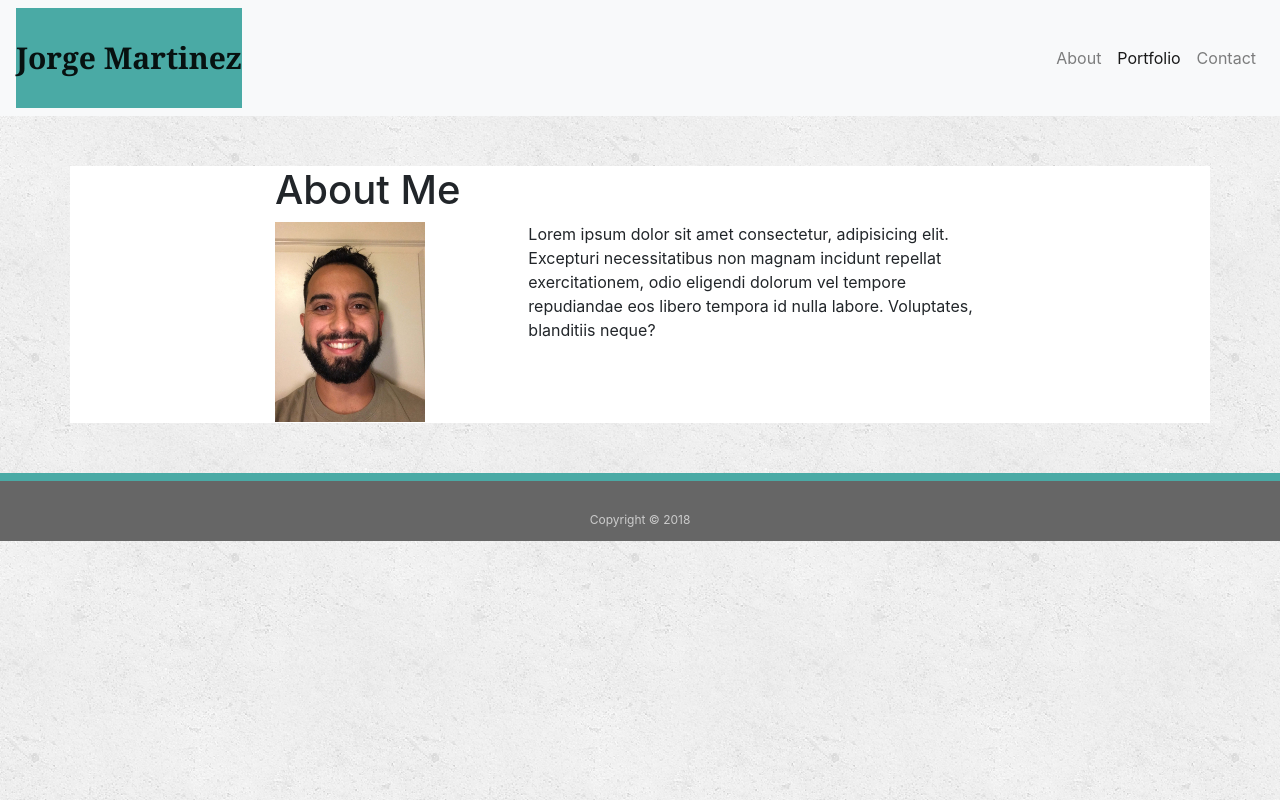
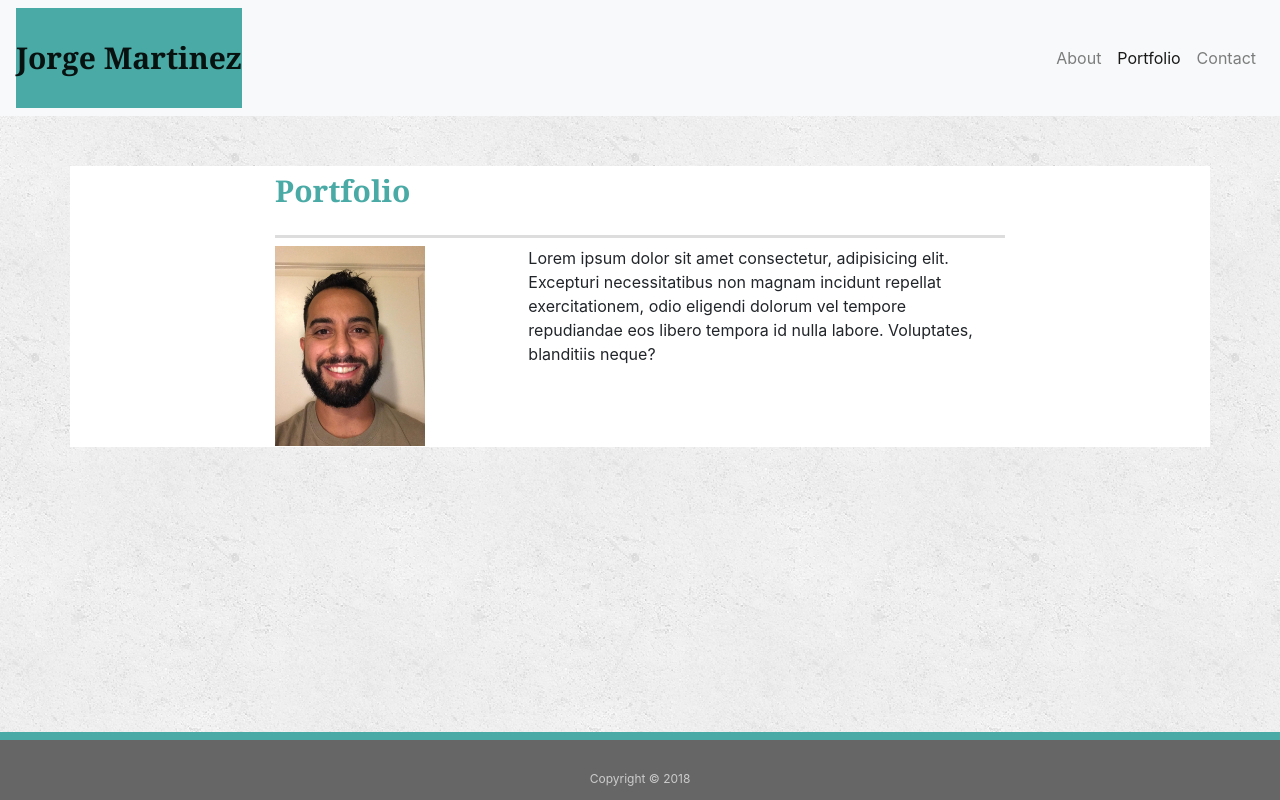
Before and after one commit to Joura210/Bootstrap-Portfolio, a plain HTML site: page portfolio.html in a window 1280 px wide. Drawn offline with nearby package versions, Linux system fonts and the light colour scheme; a script that the page names is missing.

Commit message:
sticky footer fixed

```diff
--- a/assets/css/style.css
+++ b/assets/css/style.css
@@ -8,10 +8,26 @@ body {
 
 }
 
-.nav-bar nav{
-    float: right;
+h1,
+h2,
+h3 {
+  font-family: Georgia, Times, "Times New Roman", serif;
+  font-weight: 700;
+  color: #4aaaa5;
+}
+
+h1 {
+  padding-bottom: 20px;
+  font-size: 30px;
+  line-height: 49px;
+  border-bottom: 3px solid #ddd;
+}
+
+
+/* #navbarNav {
+
     background-color: red;
-}
+} */
 
 
   /* footer */
--- a/portfolio.html
+++ b/portfolio.html
@@ -20,7 +20,7 @@
             aria-expanded="false" aria-label="Toggle navigation">
             <span class="navbar-toggler-icon"></span>
         </button>
-        <div class="collapse navbar-collapse d-flex flex-row-reverse" id="navbarNav">
+        <div class="collapse navbar-collapse flex-row-reverse" id="navbarNav">
             <ul class="navbar-nav">
                 <li class="nav-item">
                     <a class="nav-link" href="index.html">About <span class="sr-only">(current)</span></a>
@@ -42,7 +42,7 @@
 
             <div class="col-md-8">
 
-                <h1>About Me</h1>
+                <h1>Portfolio</h1>
                 <div class="row">
                     <div class="col-md-4">
                         <img src="assets/images/IMG_4929.jpg"  width= 150px alt="Jorge Martinez" >
@@ -71,7 +71,7 @@
 
     </div>
 
-    <footer>
+    <footer class="fixed-bottom">
             Copyright &copy; 2018
 
     </footer>
```
Also changed, not shown: contact.html (+4 -4 lines), index.html (+3 -3 lines).
